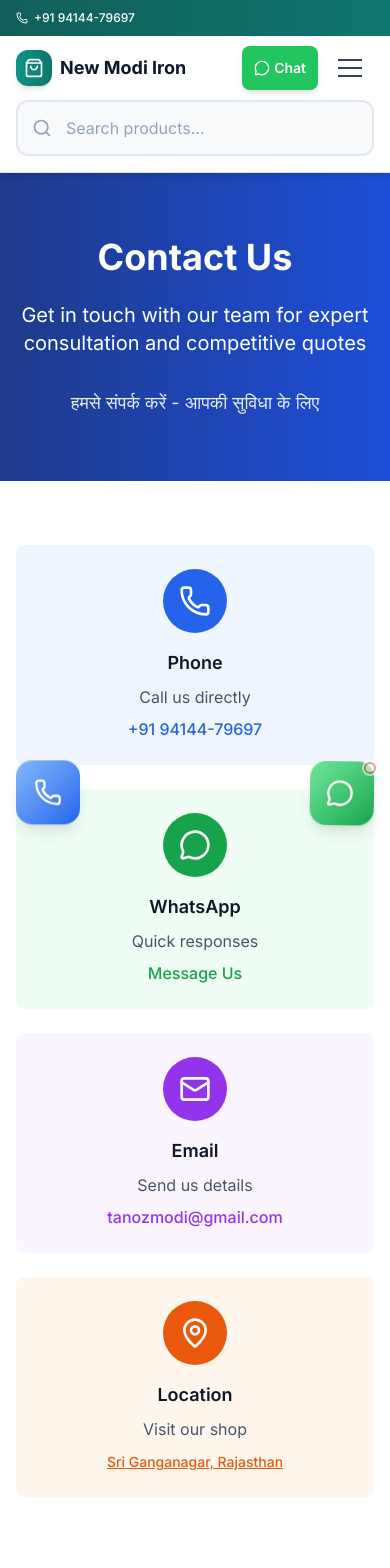
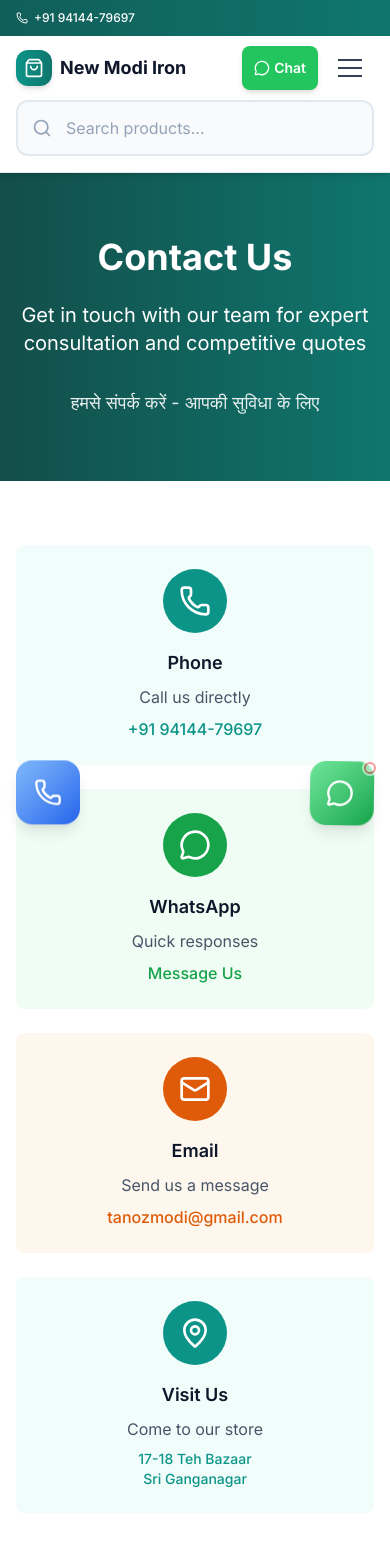
Before and after one commit to X-MOD-I/modi-ecomm-web, a Next.js app: page /contact in a window 390 px wide. Shown: the top 1568 px of the page. Built offline with nearby package versions, Linux system fonts and the light colour scheme.

Commit message:
Refactor ContactPage styles to utilize primary color palette, enhancing consistency with overall theming. Update section backgrounds, button styles, and text for improved mobile responsiveness and user experience.

```diff
--- a/src/app/contact/page.tsx
+++ b/src/app/contact/page.tsx
@@ -20,7 +20,7 @@ export default function ContactPage() {
       <Header />
 
       {/* Hero Section */}
-      <section className="bg-gradient-to-r from-blue-900 to-blue-700 text-white py-16">
+      <section className="bg-gradient-to-r from-primary-900 to-primary-700 text-white py-16">
         <div className="max-w-7xl mx-auto px-4 sm:px-6 lg:px-8">
           <div className="text-center">
             <h1 className="text-4xl lg:text-5xl font-bold mb-6">Contact Us</h1>
@@ -39,13 +39,13 @@ export default function ContactPage() {
         <div className="max-w-7xl mx-auto px-4 sm:px-6 lg:px-8">
           <div className="grid md:grid-cols-2 lg:grid-cols-4 gap-6 mb-16">
             {/* Phone */}
-            <div className="bg-blue-50 rounded-lg p-6 text-center">
-              <div className="bg-blue-600 rounded-full w-16 h-16 mx-auto mb-4 flex items-center justify-center">
+            <div className="bg-primary-50 rounded-lg p-6 text-center">
+              <div className="bg-primary-600 rounded-full w-16 h-16 mx-auto mb-4 flex items-center justify-center">
                 <Phone className="w-8 h-8 text-white" />
               </div>
               <h3 className="text-lg font-semibold mb-2 text-gray-900">Phone</h3>
               <p className="text-gray-600 mb-2">Call us directly</p>
-              <a href="tel:+919414479697" className="text-blue-600 hover:text-blue-800 font-medium">
+              <a href="tel:+919414479697" className="text-primary-600 hover:text-primary-800 font-medium">
                 +91 94144-79697
               </a>
             </div>
@@ -66,32 +66,28 @@ export default function ContactPage() {
             </div>
 
             {/* Email */}
-            <div className="bg-purple-50 rounded-lg p-6 text-center">
-              <div className="bg-purple-600 rounded-full w-16 h-16 mx-auto mb-4 flex items-center justify-center">
+            <div className="bg-accent-50 rounded-lg p-6 text-center">
+              <div className="bg-accent-600 rounded-full w-16 h-16 mx-auto mb-4 flex items-center justify-center">
                 <Mail className="w-8 h-8 text-white" />
               </div>
               <h3 className="text-lg font-semibold mb-2 text-gray-900">Email</h3>
-              <p className="text-gray-600 mb-2">Send us details</p>
-              <a href="mailto:tanozmodi@gmail.com" className="text-purple-600 hover:text-purple-800 font-medium">
+              <p className="text-gray-600 mb-2">Send us a message</p>
+              <a href="mailto:tanozmodi@gmail.com" className="text-accent-600 hover:text-accent-800 font-medium">
                 tanozmodi@gmail.com
               </a>
             </div>
 
             {/* Location */}
-            <div className="bg-orange-50 rounded-lg p-6 text-center">
-              <div className="bg-orange-600 rounded-full w-16 h-16 mx-auto mb-4 flex items-center justify-center">
+            <div className="bg-primary-50 rounded-lg p-6 text-center">
+              <div className="bg-primary-600 rounded-full w-16 h-16 mx-auto mb-4 flex items-center justify-center">
                 <MapPin className="w-8 h-8 text-white" />
               </div>
-              <h3 className="text-lg font-semibold mb-2 text-gray-900">Location</h3>
-              <p className="text-gray-600 mb-2">Visit our shop</p>
-              <a
-                href="https://maps.app.goo.gl/8hAnvNqfsEtVH6YU9"
-                target="_blank"
-                rel="noopener noreferrer"
-                className="text-orange-600 hover:text-orange-800 font-medium text-sm underline"
-              >
-                Sri Ganganagar, Rajasthan
-              </a>
+              <h3 className="text-lg font-semibold mb-2 text-gray-900">Visit Us</h3>
+              <p className="text-gray-600 mb-2">Come to our store</p>
+              <p className="text-primary-600 font-medium text-sm">
+                17-18 Teh Bazaar<br />
+                Sri Ganganagar
+              </p>
             </div>
           </div>
         </div>
@@ -249,31 +245,34 @@ export default function ContactPage() {
             <p className="text-lg text-gray-600">Follow us on social media for updates and latest products</p>
           </div>
 
-          <div className="flex justify-center space-x-8 mb-12">
+          <div className="flex flex-wrap justify-center gap-4 sm:gap-6 lg:gap-8 mb-12">
             <a
               href="https://instagram.com/tanozmodi"
               target="_blank"
               rel="noopener noreferrer"
-              className="flex items-center space-x-2 bg-gradient-to-r from-purple-500 to-pink-500 text-white px-6 py-3 rounded-lg hover:shadow-lg transition-all duration-200"
+              className="flex items-center space-x-2 bg-gradient-to-r from-purple-500 to-pink-500 text-white px-4 sm:px-6 py-3 rounded-lg hover:shadow-lg transition-all duration-200 text-sm sm:text-base"
             >
               <Instagram className="w-5 h-5" />
-              <span>Follow on Instagram</span>
+              <span className="hidden sm:inline">Follow on Instagram</span>
+              <span className="sm:hidden">Instagram</span>
             </a>
             <a
               href="https://facebook.com/tanozmodi"
               target="_blank"
               rel="noopener noreferrer"
-              className="flex items-center space-x-2 bg-blue-600 text-white px-6 py-3 rounded-lg hover:shadow-lg transition-all duration-200"
+              className="flex items-center space-x-2 bg-blue-600 text-white px-4 sm:px-6 py-3 rounded-lg hover:shadow-lg transition-all duration-200 text-sm sm:text-base"
             >
               <Facebook className="w-5 h-5" />
-              <span>Like on Facebook</span>
+              <span className="hidden sm:inline">Like on Facebook</span>
+              <span className="sm:hidden">Facebook</span>
             </a>
             <button
               onClick={handleWhatsAppContact}
-              className="flex items-center space-x-2 bg-green-500 text-white px-6 py-3 rounded-lg hover:shadow-lg transition-all duration-200"
+              className="flex items-center space-x-2 bg-green-500 text-white px-4 sm:px-6 py-3 rounded-lg hover:shadow-lg transition-all duration-200 text-sm sm:text-base"
             >
               <MessageCircle className="w-5 h-5" />
-              <span>WhatsApp Us</span>
+              <span className="hidden sm:inline">WhatsApp Us</span>
+              <span className="sm:hidden">WhatsApp</span>
             </button>
           </div>
 
```
